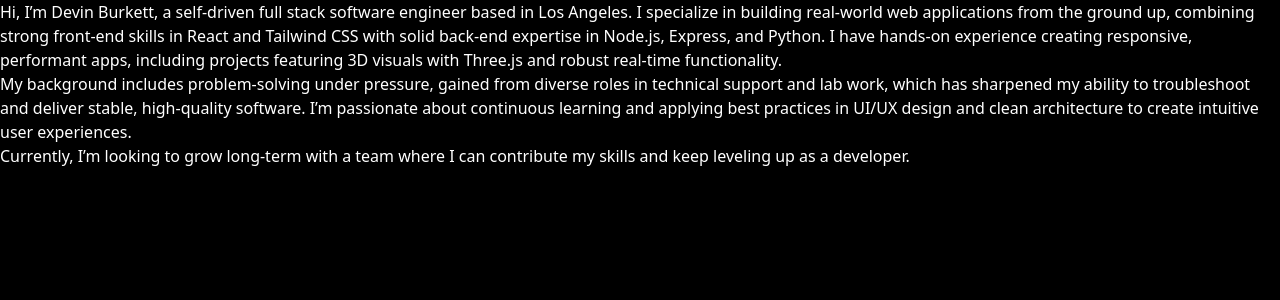
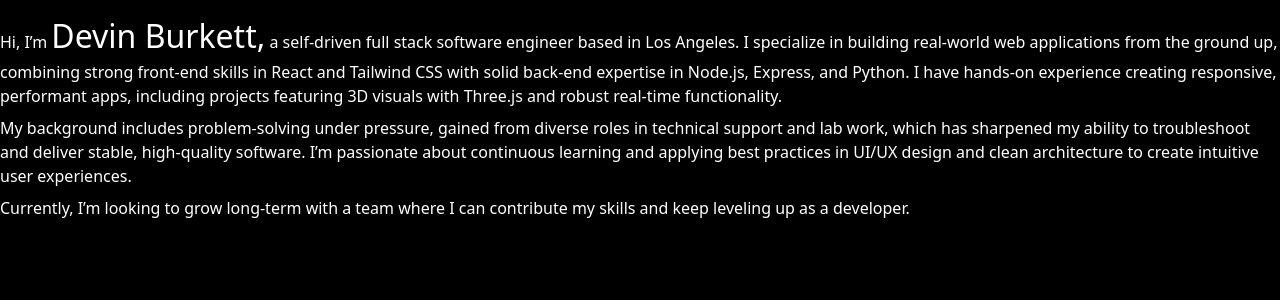
Before and after one commit to Devincb93/landing-portfolio, a React (Vite) app in the folder frontend/: page /mainpage in a window 1280 px wide. Shown: the top 300 px of the page. Built offline with nearby package versions, Linux system fonts and the light colour scheme.

Commit message:
committing finishes for the day

```diff
--- a/frontend/src/MainPage.jsx
+++ b/frontend/src/MainPage.jsx
@@ -9,13 +9,18 @@ const MainPage = () => {
             duration:1,
             fadeIn: true,
         })
+        gsap.to('.animate1', {
+            fontSize: '2rem',
+            duration: 1,
+            delay: 1,
+        })
     })
   return (
-    <div id='container' className='opacity-0 w-full h-screen'>
-        <div>
-            <p>Hi, I’m Devin Burkett, a self-driven full stack software engineer based in Los Angeles. I specialize in building real-world web applications from the ground up, combining strong front-end skills in React and Tailwind CSS with solid back-end expertise in Node.js, Express, and Python. I have hands-on experience creating responsive, performant apps, including projects featuring 3D visuals with Three.js and robust real-time functionality.</p>
-            <p>My background includes problem-solving under pressure, gained from diverse roles in technical support and lab work, which has sharpened my ability to troubleshoot and deliver stable, high-quality software. I’m passionate about continuous learning and applying best practices in UI/UX design and clean architecture to create intuitive user experiences.</p>
-            <p>Currently, I’m looking to grow long-term with a team where I can contribute my skills and keep leveling up as a developer.</p>
+    <div id='container' className='absolute opacity-0 w-full h-screen'>
+        <div className='flex flex-col mt-3'>
+            <p>Hi, I’m <span className='animate1'>Devin Burkett,</span> a self-driven full stack software engineer based in Los Angeles. I specialize in building real-world web applications from the ground up, combining strong front-end skills in React and Tailwind CSS with solid back-end expertise in Node.js, Express, and Python. I have hands-on experience creating responsive, performant apps, including projects featuring 3D visuals with Three.js and robust real-time functionality.</p>
+            <p className='mt-2'>My background includes problem-solving under pressure, gained from diverse roles in technical support and lab work, which has sharpened my ability to troubleshoot and deliver stable, high-quality software. I’m passionate about continuous learning and applying best practices in UI/UX design and clean architecture to create intuitive user experiences.</p>
+            <p className='mt-2'>Currently, I’m looking to grow long-term with a team where I can contribute my skills and keep leveling up as a developer.</p>
         </div>
     </div>
   )
```
